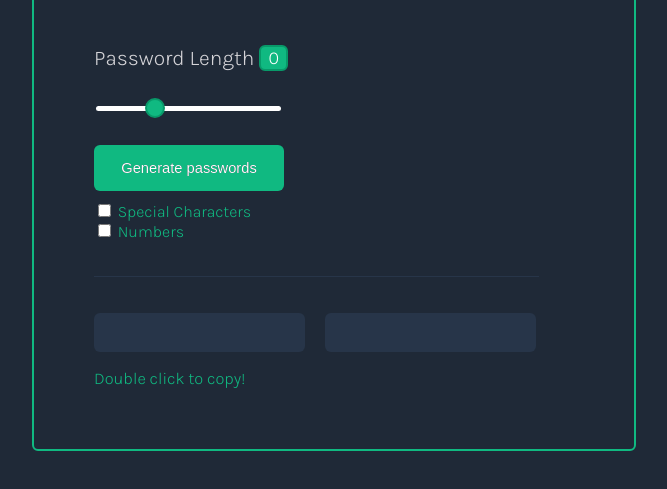
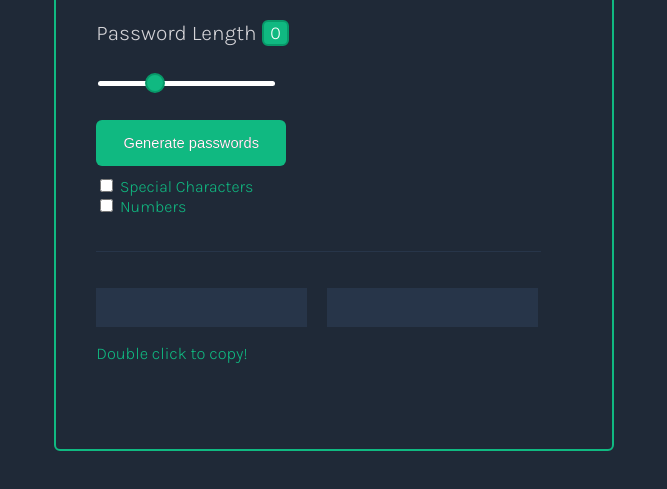
Before and after one commit to oagilliam/password-generator, a plain HTML site: page index.html in a window 1280 px wide. Shown: the part 263-752 px from the top of the page, without its empty margins (306-973 px from the left). Drawn offline with Linux system fonts and the light colour scheme.

Commit message:
main wraper changed margins and padding

```diff
--- a/style.css
+++ b/style.css
@@ -62,12 +62,9 @@ body{
 
 /* Main Wrapper */
 .main-wrapper{
-    padding: 40px 40px 200px 60px;
-    width: 500px;
-    height:400px;
-    margin-top: 70px;
-    margin-left:auto;
-    margin-right: auto;
+    padding: 40px 40px 70px 40px;
+    max-width: 500%;
+    margin:45px auto 30px auto;
     border: 2px solid #10B981;
     border-radius: 6px;
 }
@@ -151,8 +148,6 @@ label{
 /* Password styles */
 #password1, #password2{
     background-color: #273549 ;
-    color:  #10B981;
-    border-radius: 6px;
     width: 211px;
     height: 39px;
     text-align: center;
@@ -173,6 +168,7 @@ label{
 
 .copy-instruction{
     color:#10B981;
+    border-radius: 6px;
     font-size: 1.8ch;
     margin-top: 1px;
 }
```
